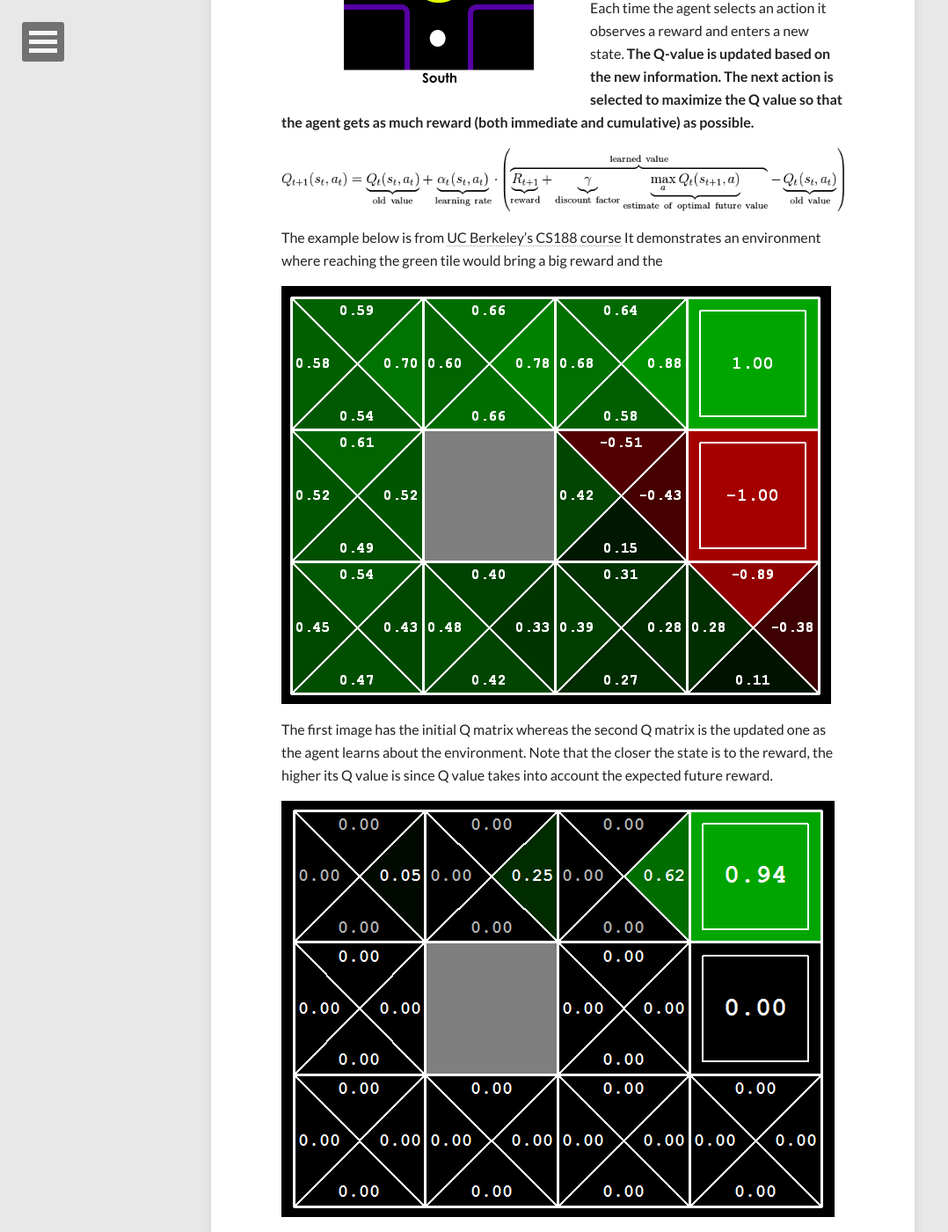
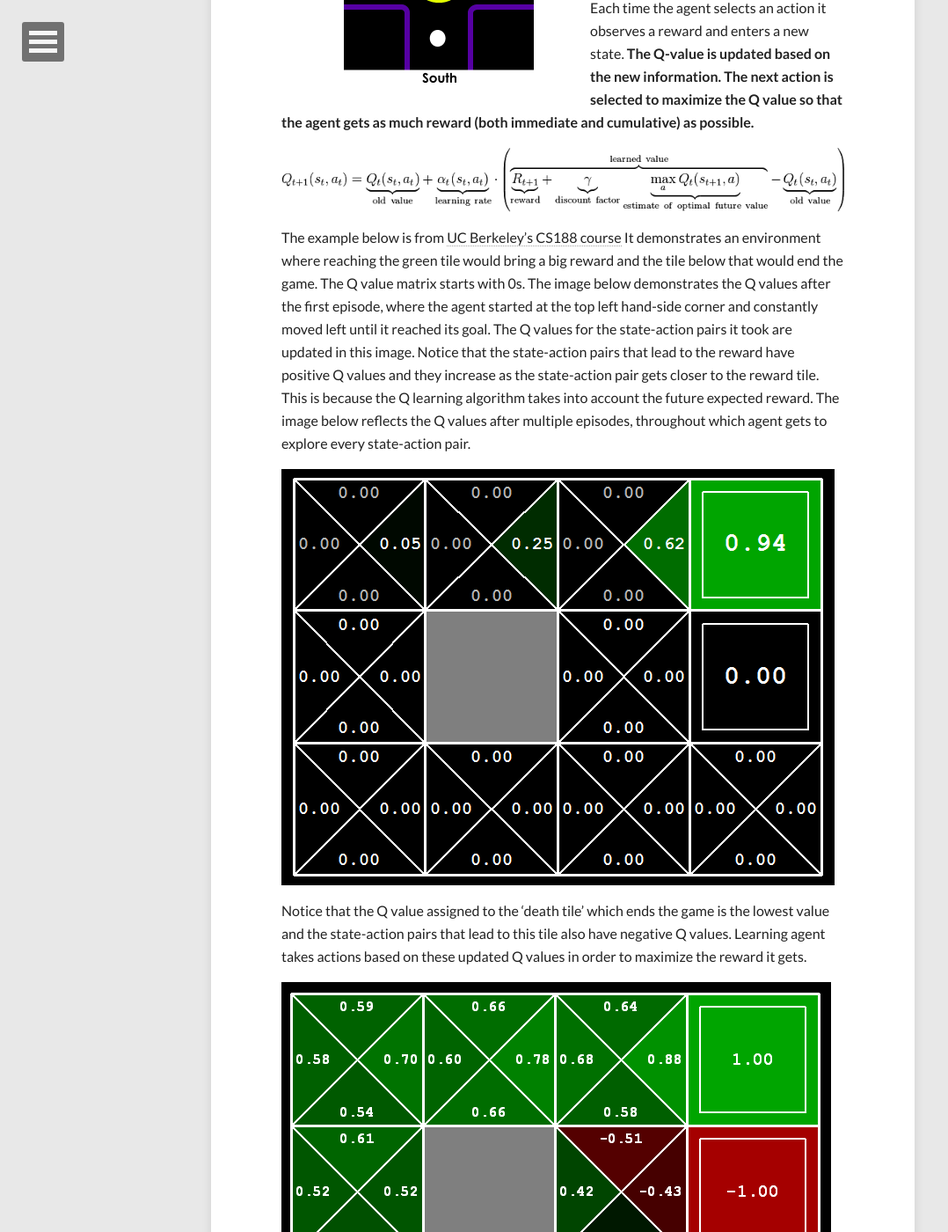
Before and after one commit to pdemetci/PacManAI, a Jekyll site: the page built from _posts/2015-05-05-What-Is-Reinforcement-Learning.markdown, in a window 1280 px wide and 1400 px high, scrolled down 1886 px. Shown: the whole window at 88% size, without its empty margins (0-1078 px from the left). Built offline with Jekyll 4.4.1, drawn with Linux system fonts in a browser that asks for light colours; nearby versions of some CDN libraries.

Commit message:
Updated images and explanations

```diff
--- a/_posts/2015-05-05-What-Is-Reinforcement-Learning.markdown
+++ b/_posts/2015-05-05-What-Is-Reinforcement-Learning.markdown
@@ -21,13 +21,12 @@ The picture on the left shows the action space, which consists of five actions:
 
 **Q learning** is a type of reinforcement learning algorithm. It calculates the "quantity" of a state-action combination. Each time the agent selects an action it observes a reward and enters a new state. **The Q-value is updated based on the new information. The next action is selected to maximize the Q value so that the agent gets as much reward (both immediate and cumulative) as possible.**
 
-
 ![Q Value Calculation]({{ site.url }}/assets/Q_LearningAlgorithm.png)
 
-The example below is from [UC Berkeley's CS188 course](https://inst.eecs.berkeley.edu/~cs188/fa09/projects/reinforcement/reinforcement.html) It demonstrates an environment where reaching the green tile would bring a big reward and the
+The example below is from [UC Berkeley's CS188 course](https://inst.eecs.berkeley.edu/~cs188/fa09/projects/reinforcement/reinforcement.html) It demonstrates an environment where reaching the green tile would bring a big reward and the tile below that would end the game. The Q value matrix starts with 0s. The image below demonstrates the Q values after the first episode, where the agent started at the top left hand-side corner and constantly moved left until it reached its goal. The Q values for the state-action pairs it took are updated in this image. Notice that the state-action pairs that lead to the reward have positive Q values and they increase as the state-action pair gets closer to the reward tile. This is because the Q learning algorithm takes into account the future expected reward. The image below reflects the Q values after multiple episodes, throughout which agent gets to explore every state-action pair.
 
-![Initial Q values]({{ site.url }}/assets/Qvalues_final.png)
+![Initial Q values]({{ site.url }}/assets/Qvalues_initial.png)
 
-The first image has the initial Q matrix whereas the second Q matrix is the updated one as the agent learns about the environment. Note that the closer the state is to the reward, the higher its Q value is since Q value takes into account the expected future reward.
+Notice that the Q value assigned to the 'death tile' which ends the game is the lowest value and the state-action pairs that lead to this tile also have negative Q values. Learning agent takes actions based on these updated Q values in order to maximize the reward it gets.
 
-![Final Q values]({{ site.url }}/assets/Qvalues_initial.png)
+![Final Q values]({{ site.url }}/assets/Qvalues_final.png)
```
Also changed, not shown: 1 other file.
